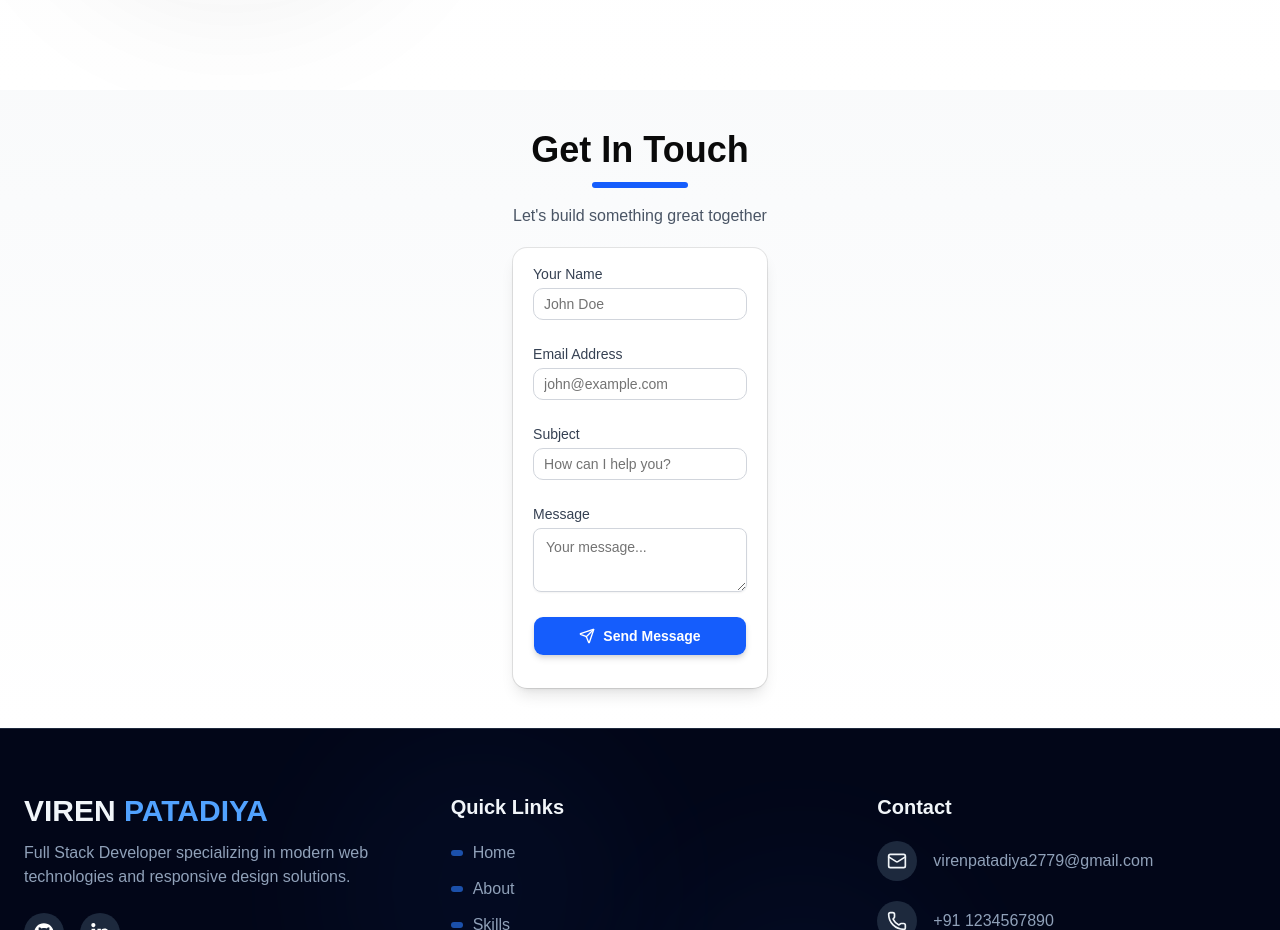
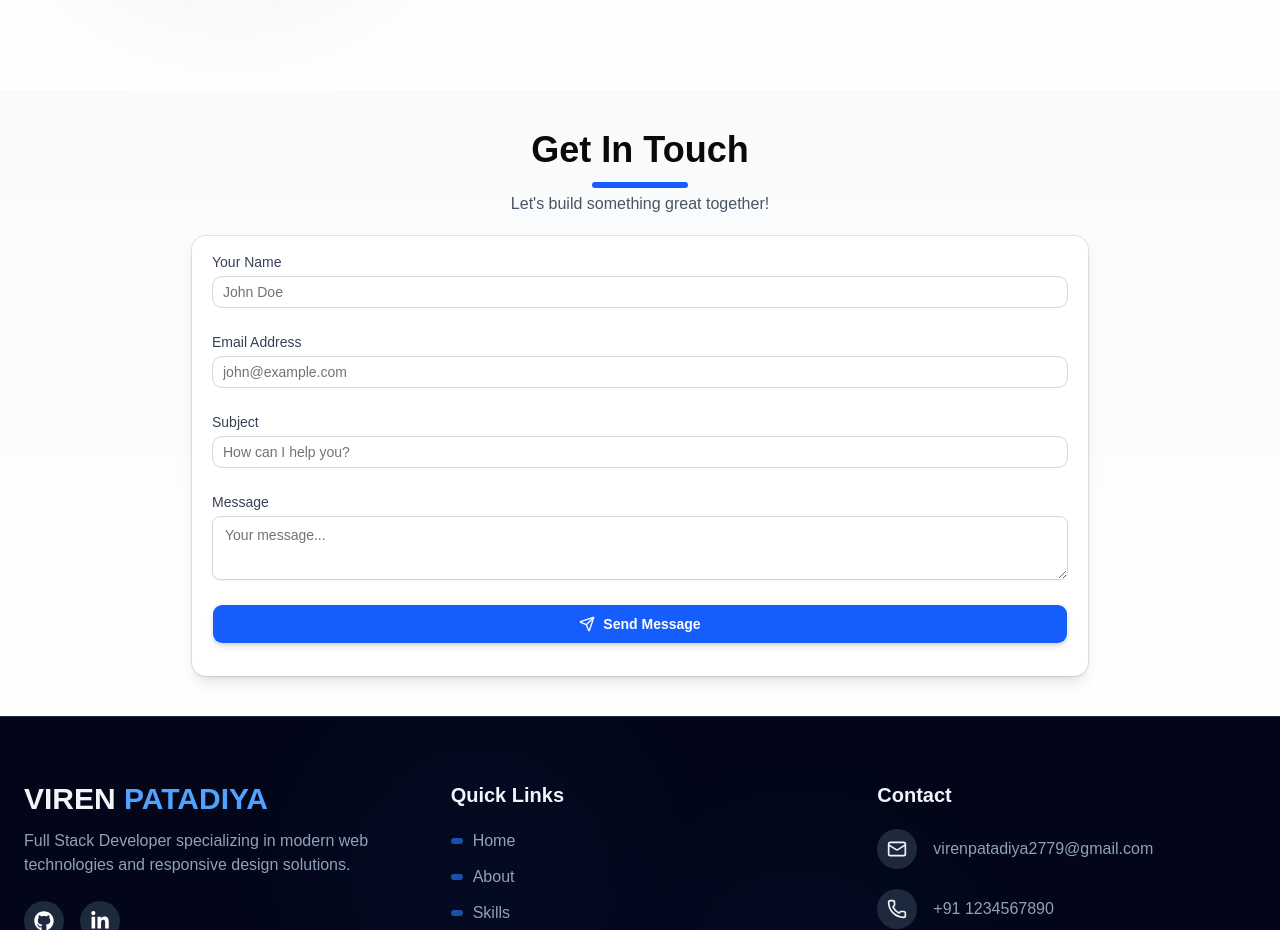
Before and after one commit to VIREN2779/viren-patadiya, a React (Vite) app: page / in a window 1280 px wide. Shown: the part 2820-3750 px from the top of the page. Built offline with nearby package versions, Linux system fonts and the light colour scheme.

Commit message:
fix(GetInTouch.tsx): center form by replacing grid justify-center with mx-auto

```diff
--- a/src/components/GetInTouch.tsx
+++ b/src/components/GetInTouch.tsx
@@ -91,16 +91,16 @@ export default function Contact() {
 
     return (
         <section id="contact" className="relative py-10 bg-linear-to-b from-gray-50 to-white overflow-hidden">
-            <div className="grid justify-center container mx-auto px-4 relative z-10">
+            <div className="container mx-auto px-4 relative z-10">
                 <div className="flex flex-col items-center justify-center">
                     <h2 className="text-3xl md:text-4xl font-bold text-navy-dark mb-3">Get In Touch</h2>
                     <div className="w-24 h-1.5 bg-blue-600 rounded-full"></div>
-                    <p className="text-gray-600 mt-4 text-center max-w-2xl">
-                        Let's build something great together
+                    <p className="text-gray-600 mt-1 text-center max-w-2xl">
+                        Let's build something great together!
                     </p>
                 </div>
 
-                <div className="grid max-w-4xl mt-5">
+                <div className="max-w-4xl mx-auto mt-5">
                     <Card className="border-0 shadow-lg">
                         <CardContent className="py-4 px-5 pt-0">
                             <form onSubmit={handleSubmit} className="grid grid-cols-1 gap-6">
```
